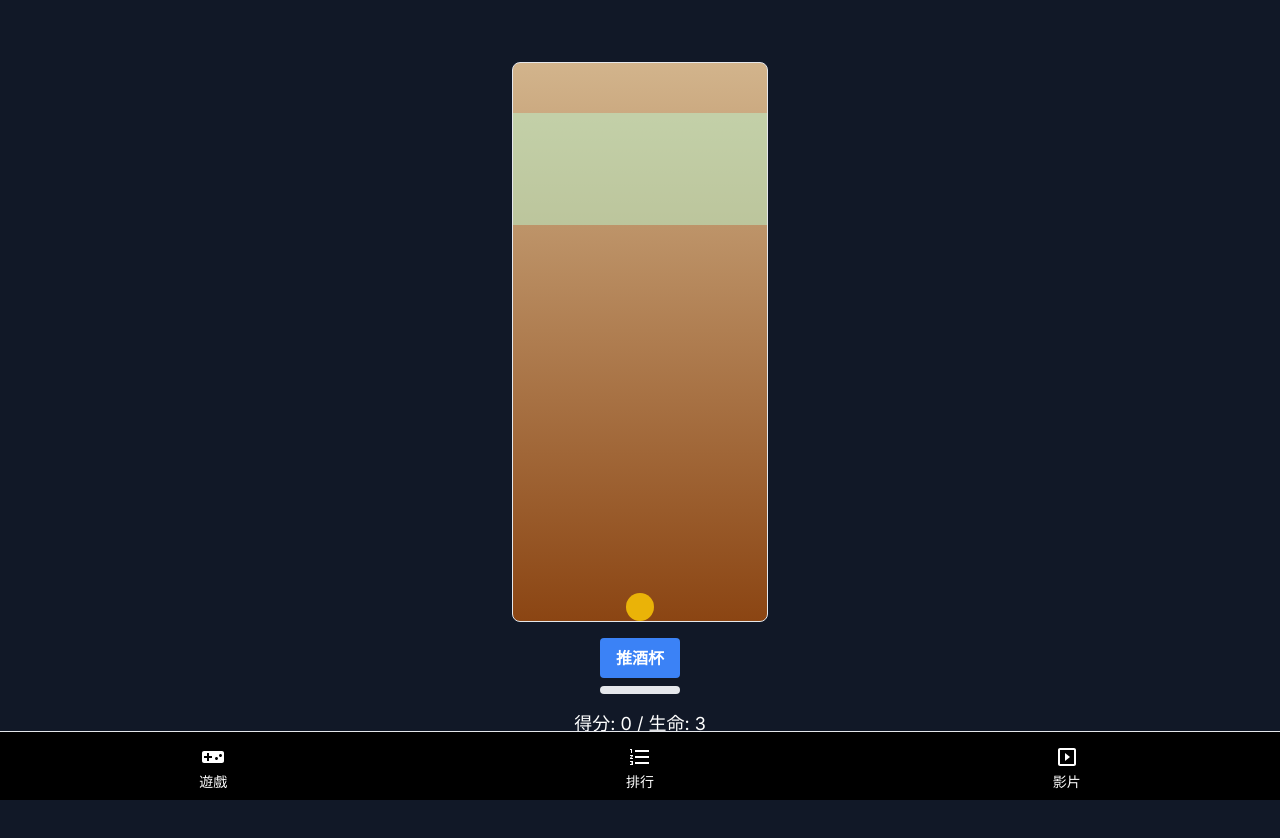
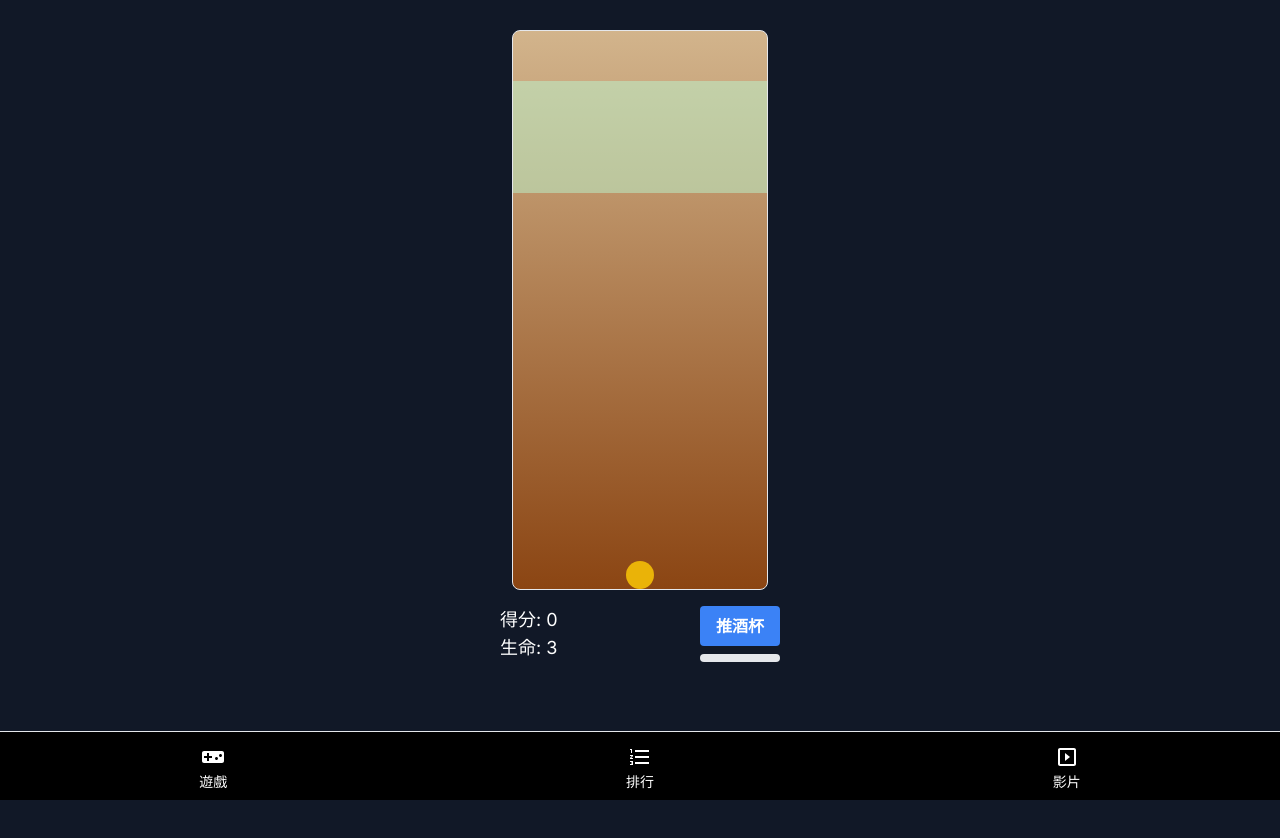
Before and after one commit to hotspring666/wedding-puzzle, a Next.js app: page /beer in a window 1280 px wide. Shown: the top 838 px of the page. Built offline with nearby package versions, Linux system fonts and the light colour scheme.

Commit message:
fix height

```diff
--- a/src/app/beer/page.js
+++ b/src/app/beer/page.js
@@ -1,5 +1,6 @@
 "use client";
 import SaveModal from "@/components/SaveModal";
+import { Box } from "@mui/material";
 import React, { useState, useEffect, useRef, useLayoutEffect } from "react";
 const CUP_HEIGHT = 0.05;
 
@@ -158,8 +159,11 @@ export default function BeerPushing() {
   };
 
   return (
-    <div className="flex flex-col items-center justify-center min-h-screen gap-4">
-      <div className="relative w-64" style={{ height: "70vh" }}>
+    <div
+      className="flex flex-col items-center min-h-screen gap-4"
+      style={{ marginTop: "30px" }}
+    >
+      <div className="relative w-64" style={{ height: "calc(80vh - 80px)" }}>
         <div
           ref={deskRef}
           className="desk relative h-full w-full bg-brown-200 border border-brown-300"
@@ -187,8 +191,19 @@ export default function BeerPushing() {
           />
         </div>
       </div>
-
-      <div className="flex flex-col items-center gap-2">
+      <Box
+        display="flex"
+        justifyContent="space-between"
+        gap="8px"
+        width={"90%"}
+        maxWidth={"280px"}
+        m="0 auto"
+      >
+        <div>
+          <p className="text-lg">得分: {score}</p>
+          <div className="text-lg">生命: {lives}</div>
+        </div>
+        <div className="flex flex-col gap-2">
           <button
             onTouchStart={startCharging}
             onMouseDown={startCharging}
@@ -211,16 +226,13 @@ export default function BeerPushing() {
             ></div>
           </div>
         </div>
+      </Box>
+
       <SaveModal
         openSave={openSave}
         setOpenSave={setOpenSave}
         data={{ gameId: "beer", time: record }}
       />
-      <div className="text-center">
-        <p className="text-lg">
-          得分: {score} / 生命: {lives}
-        </p>
-      </div>
     </div>
   );
 }
```
Lines whose indentation alone changed are shown as unchanged.
